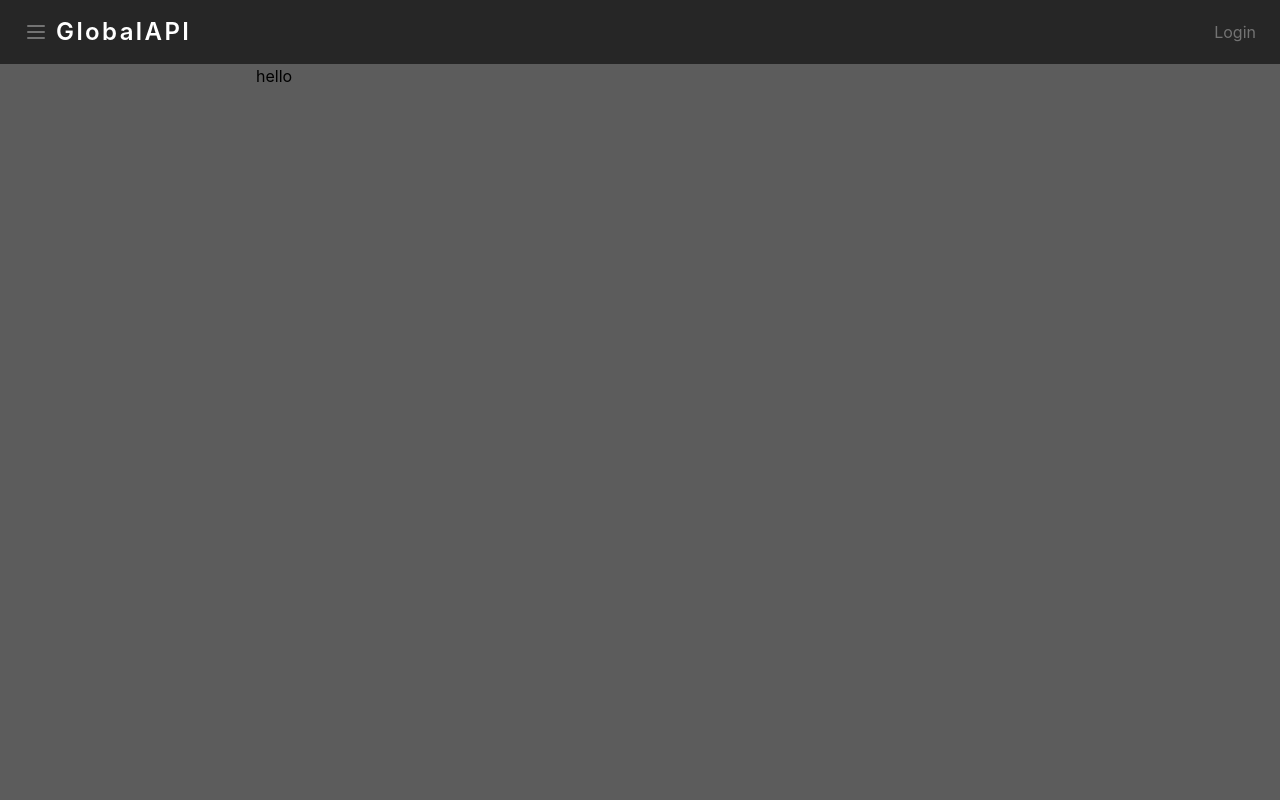
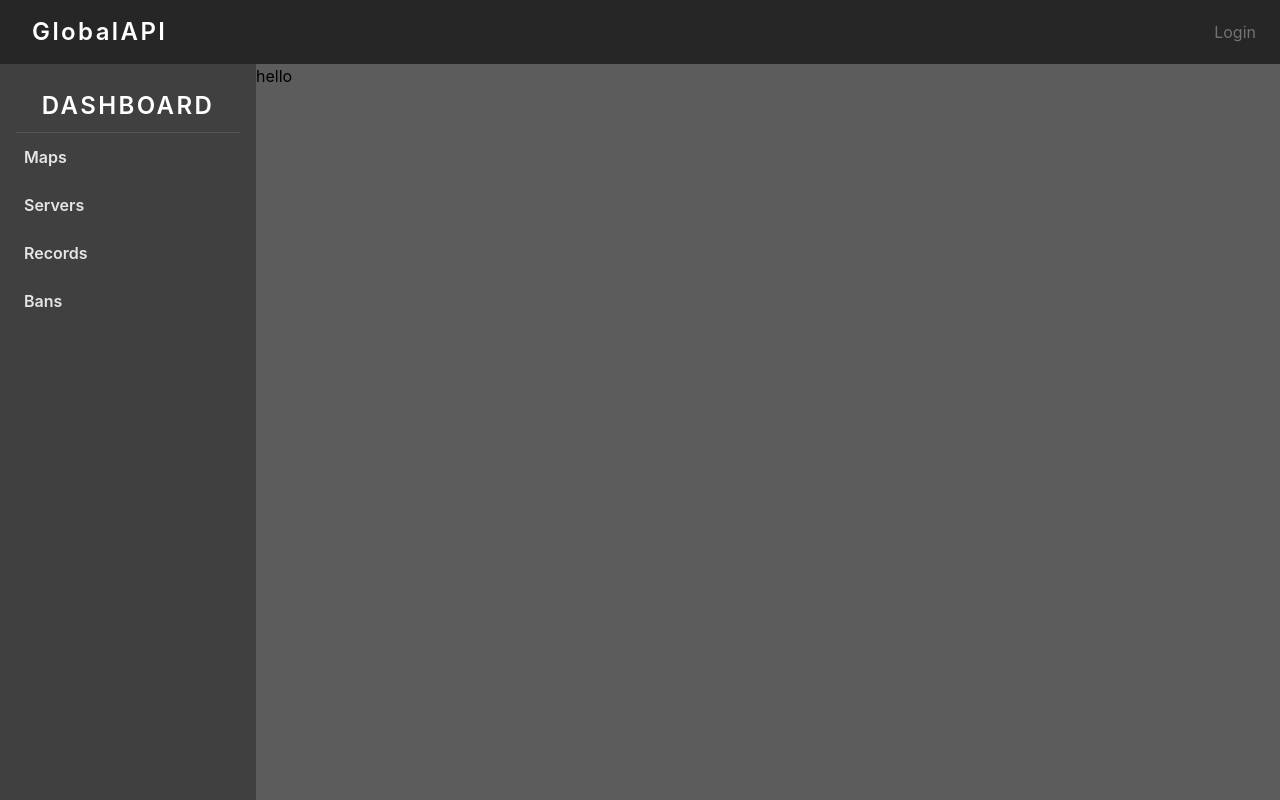
Before and after one commit to DevRuto/globalapi-portal-v3, a Nuxt app: page /dashboard in a window 1280 px wide. Built offline with nearby package versions, Linux system fonts and the light colour scheme.

Commit message:
Update nav/sidebar responsiveness

```diff
--- a/components/Navbar.vue
+++ b/components/Navbar.vue
@@ -1,7 +1,7 @@
 <template>
   <nav class="flex items-center justify-between h-16 px-6 z-40 bg-gray-800 text-white">
     <div class="flex items-center">
-      <button type="button" class="block text-gray-500 hover:text-white focus:text-white focus:outline-none" @click="$emit('sidebar-toggle')">
+      <button type="button" class="lg:hidden block text-gray-500 hover:text-white focus:text-white focus:outline-none" @click="$emit('sidebar-toggle')">
         <Hamburger v-model="value" />
       </button>
       <span class="text-white text-2xl font-semibold tracking-widest pl-2 mx-auto">GlobalAPI</span>
--- a/components/Sidebar.vue
+++ b/components/Sidebar.vue
@@ -1,7 +1,8 @@
 <template>
+  <div class="lg:static absolute lg:w-64 w-full">
     <aside
-    class="flex flex-col transform bg-gray-700 w-64 ease-in-out transition-all duration-200"
-    :class="value ? 'translate-x-0' : '-translate-x-full'"
+      class="flex flex-col transform lg:w-64 h-full bg-gray-700 ease-in-out transition-all duration-200 py-4"
+      :class="value ? 'translate-y-0' : 'lg:translate-y-0 -translate-y-full'"
     >
       <p class="flex flex-row flex-shrink-0 text-2xl font-semibold tracking-widest uppercase text-white px-4 py-2 mx-auto">Dashboard</p>
       <hr class="mx-4 border-gray-600">
@@ -16,6 +17,7 @@
         </n-link>
       </nav>
     </aside>
+  </div>
 </template>
 
 <script lang="ts">
--- a/layouts/default.vue
+++ b/layouts/default.vue
@@ -1,9 +1,9 @@
 <template>
   <div class="flex flex-col min-h-screen">
     <Navbar v-model="isOpen" @sidebar-toggle="isOpen = !isOpen" />
-    <div class="flex flex-grow">
+    <div class="lg:flex lg:flex-grow">
       <Sidebar v-model="isOpen" />
-      <div class="flex-grow">
+      <div class="lg:flex-grow">
         <Nuxt />
       </div>
     </div>
```
Lines whose indentation alone changed are shown as unchanged.
